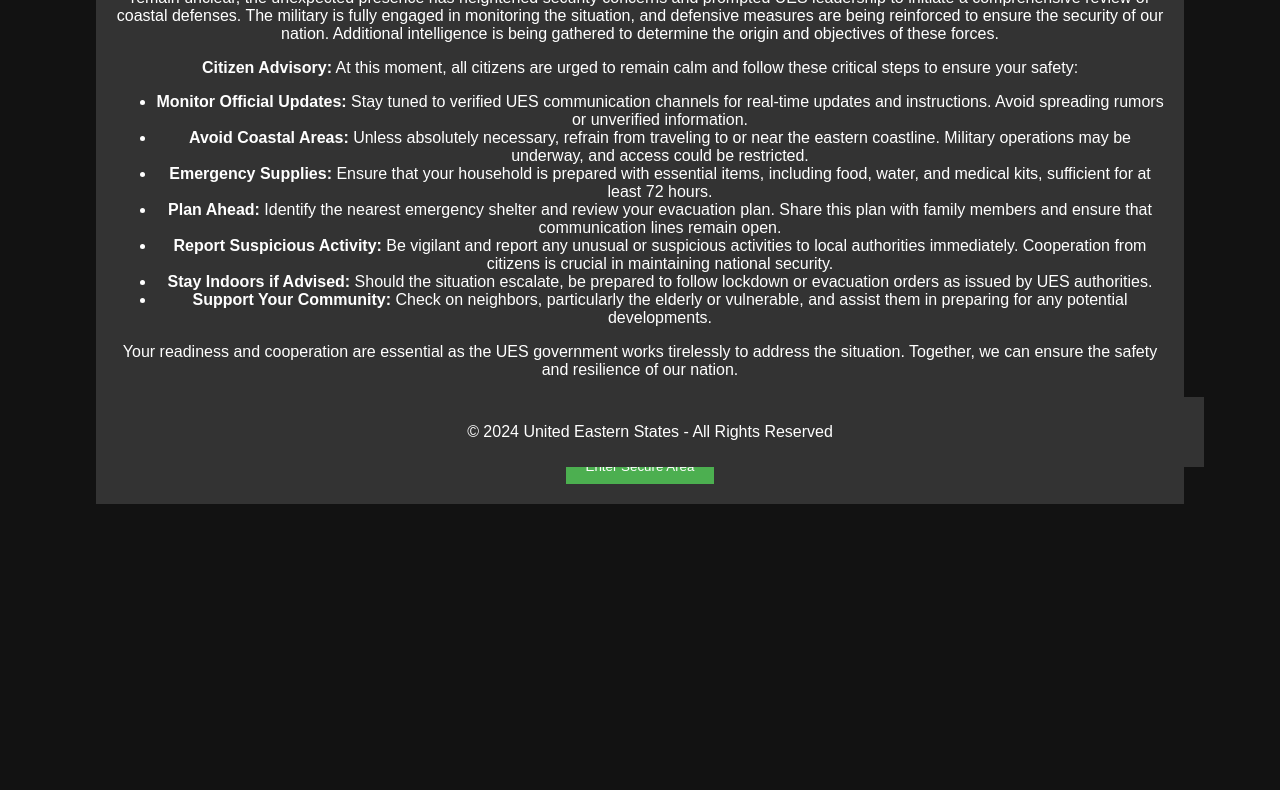
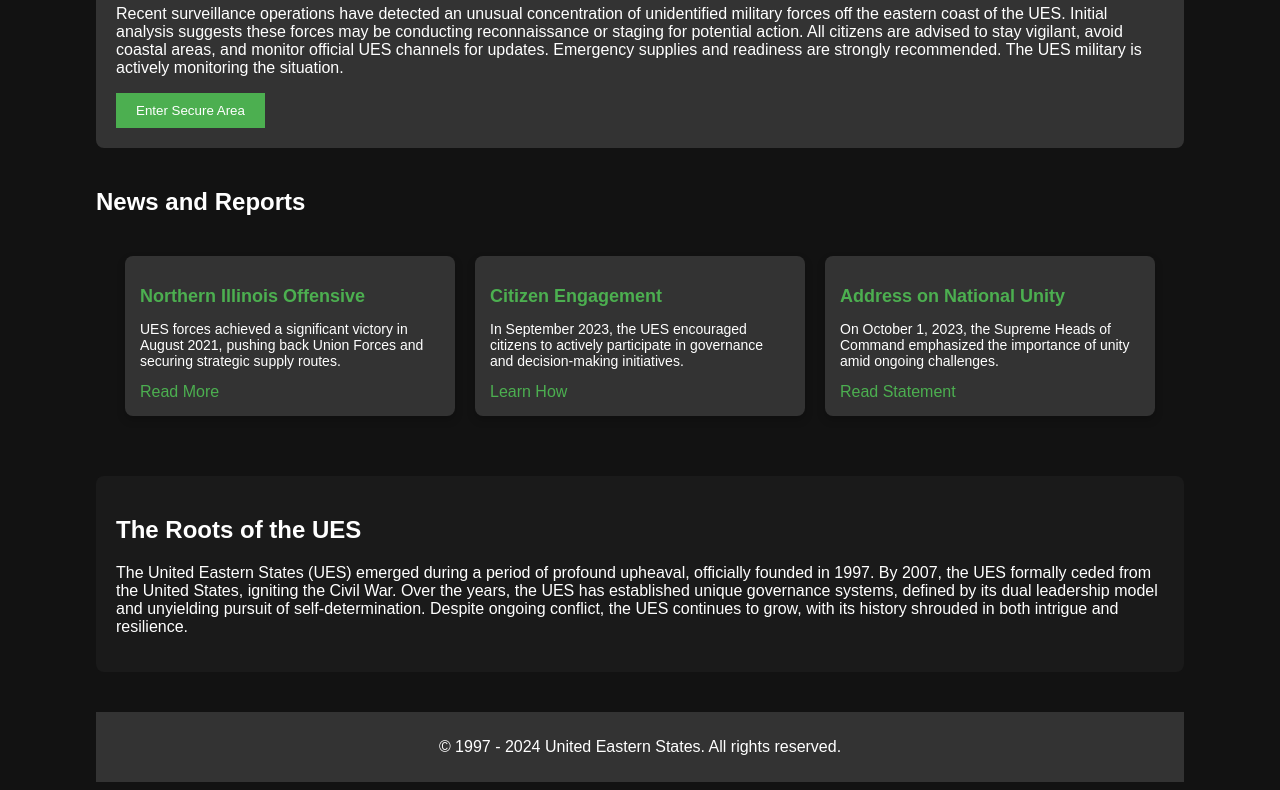
Before and after one commit to UES-GOV/ues.gov, a plain HTML site: page index.html in a window 1280 px wide. Shown: the part 333-1123 px from the top of the page. Before the commit the page ends 933 px from the top, so only its background shows below. Drawn offline with Linux system fonts and the light colour scheme.

Commit message:
Update index.html

```diff
--- a/index.html
+++ b/index.html
@@ -3,21 +3,38 @@
 <head>
     <meta charset="UTF-8">
     <meta name="viewport" content="width=device-width, initial-scale=1.0">
-    <title>UES Emergency Alert</title>
+    <title>United Eastern States - Emergency Alert</title>
     <style>
+        /* Global Styles */
         body {
             font-family: Arial, sans-serif;
+            margin: 1in;
             background-color: #121212;
             color: white;
-            margin: 1in; /* 1-inch margins on all sides */
         }
         header {
+            text-align: center;
+            padding: 20px;
+        }
+        h1 {
+            color: #4CAF50;
+        }
+        footer {
+            text-align: center;
+            padding: 10px;
+            margin-top: 40px;
+            background-color: #333;
+        }
+
+        /* Emergency Section Styles */
+        #emergency-section {
             background-color: #333;
             padding: 20px;
-            text-align: center;
+            border-radius: 8px;
+            margin-bottom: 40px;
         }
-        h1 {
-            margin: 0;
+        #emergency-section h2 {
+            color: #FF0000;
         }
         .button {
             padding: 10px 20px;
@@ -25,61 +42,96 @@
             color: white;
             border: none;
             cursor: pointer;
-            margin-top: 20px;
         }
         .button:hover {
             background-color: #45a049;
         }
-        #password-section {
-            display: none;
-            margin-top: 20px;
+
+        /* News Carousel Styles */
+        #news-reports {
+            margin-bottom: 40px;
         }
-        footer {
+        .carousel {
+            display: flex;
+            justify-content: center;
+            overflow-x: auto;
+            gap: 20px;
+            padding: 20px;
+        }
+        .carousel-box {
+            flex: 0 0 300px;
             background-color: #333;
-            text-align: center;
-            padding: 10px;
-            position: fixed;
-            width: calc(100% - 2in); /* Account for 1-inch margins on both sides */
-            bottom: 0;
+            padding: 15px;
+            border-radius: 8px;
+            box-shadow: 0 4px 8px rgba(0, 0, 0, 0.2);
         }
-        #ues-logo {
-            width: 150px;
-            margin-bottom: 20px;
+        .carousel-box h2 {
+            font-size: 18px;
+            color: #4CAF50;
+        }
+        .carousel-box p {
+            font-size: 14px;
+        }
+        .carousel-box a {
+            color: #4CAF50;
+            text-decoration: none;
+        }
+
+        /* Historical Section Styles */
+        #historical-section {
+            background-color: #1a1a1a;
+            padding: 20px;
+            border-radius: 8px;
         }
     </style>
 </head>
 <body>
     <header>
-        <img id="ues-logo" src="North_Harbor__1_-removebg-preview.png" alt="UES Logo">
-        <h1>United Eastern States - Emergency Alert</h1>
-        <p>
-            Recent surveillance operations have detected a significant concentration of unidentified military forces operating off the eastern coast of the United Eastern States. Analysts believe these forces may be conducting reconnaissance or staging for a potential operation. While their exact intentions remain unclear, the unexpected presence has heightened security concerns and prompted UES leadership to initiate a comprehensive review of coastal defenses. The military is fully engaged in monitoring the situation, and defensive measures are being reinforced to ensure the security of our nation. Additional intelligence is being gathered to determine the origin and objectives of these forces.
-        </p>
-        <p>
-            <strong>Citizen Advisory:</strong> At this moment, all citizens are urged to remain calm and follow these critical steps to ensure your safety:
-            <ul>
-                <li><strong>Monitor Official Updates:</strong> Stay tuned to verified UES communication channels for real-time updates and instructions. Avoid spreading rumors or unverified information.</li>
-                <li><strong>Avoid Coastal Areas:</strong> Unless absolutely necessary, refrain from traveling to or near the eastern coastline. Military operations may be underway, and access could be restricted.</li>
-                <li><strong>Emergency Supplies:</strong> Ensure that your household is prepared with essential items, including food, water, and medical kits, sufficient for at least 72 hours.</li>
-                <li><strong>Plan Ahead:</strong> Identify the nearest emergency shelter and review your evacuation plan. Share this plan with family members and ensure that communication lines remain open.</li>
-                <li><strong>Report Suspicious Activity:</strong> Be vigilant and report any unusual or suspicious activities to local authorities immediately. Cooperation from citizens is crucial in maintaining national security.</li>
-                <li><strong>Stay Indoors if Advised:</strong> Should the situation escalate, be prepared to follow lockdown or evacuation orders as issued by UES authorities.</li>
-                <li><strong>Support Your Community:</strong> Check on neighbors, particularly the elderly or vulnerable, and assist them in preparing for any potential developments.</li>
-            </ul>
-            Your readiness and cooperation are essential as the UES government works tirelessly to address the situation. Together, we can ensure the safety and resilience of our nation.
-        </p>
-
-        <p><strong>Alert Posted On: <span id="timestamp"></span></strong></p>
-        <button class="button" onclick="showPasswordPrompt()">Enter Secure Area</button>
+        <h1>United Eastern States</h1>
+        <p>Explore the latest updates and learn about our nation's roots.</p>
     </header>
 
-    <div id="password-section">
-        <h2>Emergency Intelligence Report:</h2>
-        <p>Recent surveillance has indicated an unusual presence of NATO forces off the eastern coast of the United Eastern States. Despite their typical presence being far across the Atlantic, there are growing suspicions that these forces may be positioning for potential military action against UES interests. With tensions rising in Europe and the global balance teetering, it is unclear whether NATO forces are merely observing or preparing for hostile engagement. Further reconnaissance and strategic defense measures are currently under consideration by UES command as part of our broader military readiness plans.</p>
-    </div>
+    <section id="emergency-section">
+        <h2>Emergency Alert</h2>
+        <p>
+            Recent surveillance operations have detected an unusual concentration of unidentified military forces off the eastern coast of the UES.
+            Initial analysis suggests these forces may be conducting reconnaissance or staging for potential action.
+            All citizens are advised to stay vigilant, avoid coastal areas, and monitor official UES channels for updates.
+            Emergency supplies and readiness are strongly recommended. The UES military is actively monitoring the situation.
+        </p>
+        <button class="button" onclick="showPasswordPrompt()">Enter Secure Area</button>
+    </section>
+
+    <section id="news-reports">
+        <h2>News and Reports</h2>
+        <div class="carousel">
+            <div class="carousel-box">
+                <h2>Northern Illinois Offensive</h2>
+                <p>UES forces achieved a significant victory in August 2021, pushing back Union Forces and securing strategic supply routes.</p>
+                <a href="#">Read More</a>
+            </div>
+            <div class="carousel-box">
+                <h2>Citizen Engagement</h2>
+                <p>In September 2023, the UES encouraged citizens to actively participate in governance and decision-making initiatives.</p>
+                <a href="#">Learn How</a>
+            </div>
+            <div class="carousel-box">
+                <h2>Address on National Unity</h2>
+                <p>On October 1, 2023, the Supreme Heads of Command emphasized the importance of unity amid ongoing challenges.</p>
+                <a href="#">Read Statement</a>
+            </div>
+        </div>
+    </section>
+
+    <section id="historical-section">
+        <h2>The Roots of the UES</h2>
+        <p>
+            The United Eastern States (UES) emerged during a period of profound upheaval, officially founded in 1997. By 2007, the UES formally ceded from the United States, igniting the Civil War. Over the years, the UES has established unique governance systems, defined by its dual leadership model and unyielding pursuit of self-determination. Despite ongoing conflict, the UES continues to grow, with its history shrouded in both intrigue and resilience.
+        </p>
+    </section>
 
     <footer>
-        <p>&copy; 2024 United Eastern States - All Rights Reserved</p>
+        <p>&copy; 1997 - 2024 United Eastern States. All rights reserved.</p>
     </footer>
 
     <script>
@@ -87,18 +139,11 @@
         function showPasswordPrompt() {
             var password = prompt("Enter password:");
             if (password === "2007") {
-                document.getElementById("password-section").style.display = "block";
+                alert("Access Granted. Secure Area Available.");
             } else {
                 alert("Incorrect password. Access denied.");
             }
         }
-
-        // Set a manually specified earlier timestamp to fit UES lore
-        window.onload = function() {
-            var alertDate = new Date('2024-08-15T10:30:00'); // Adjust this to the specific date/time you'd like
-            var dateString = alertDate.toLocaleString(); // Formats date and time
-            document.getElementById("timestamp").innerText = dateString; // Insert timestamp into the HTML
-        };
     </script>
 </body>
 </html>
```
